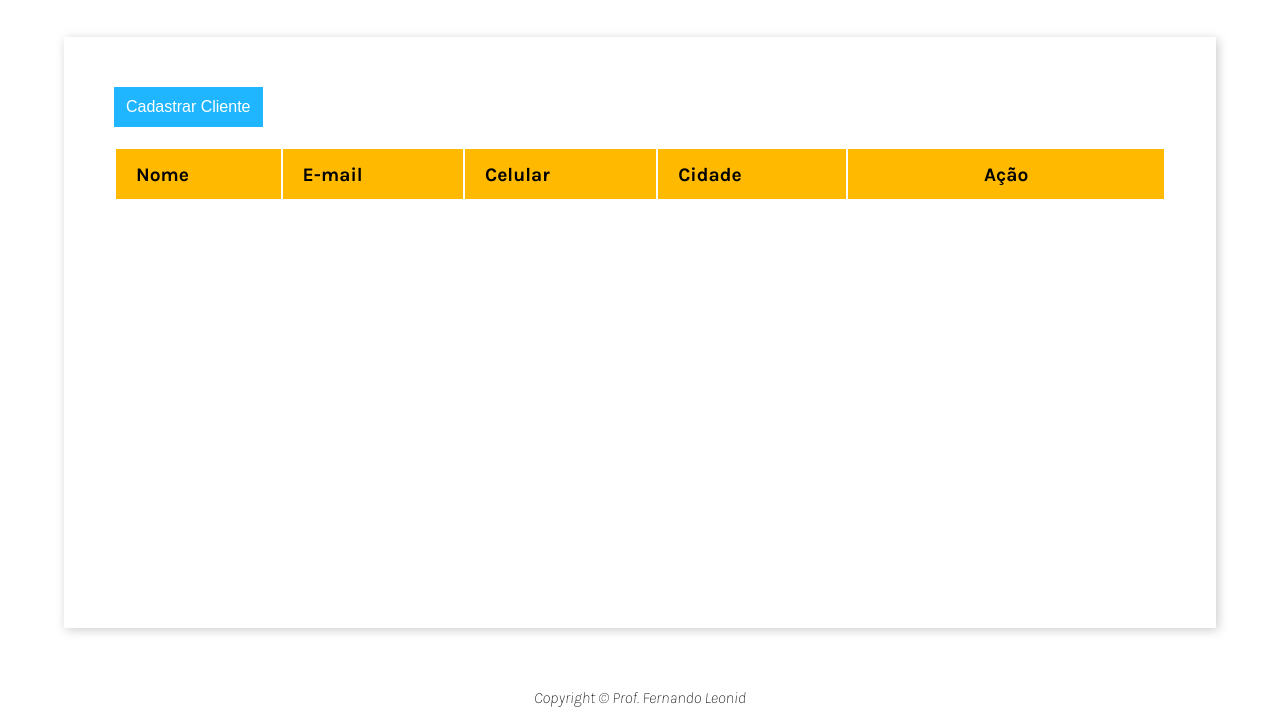
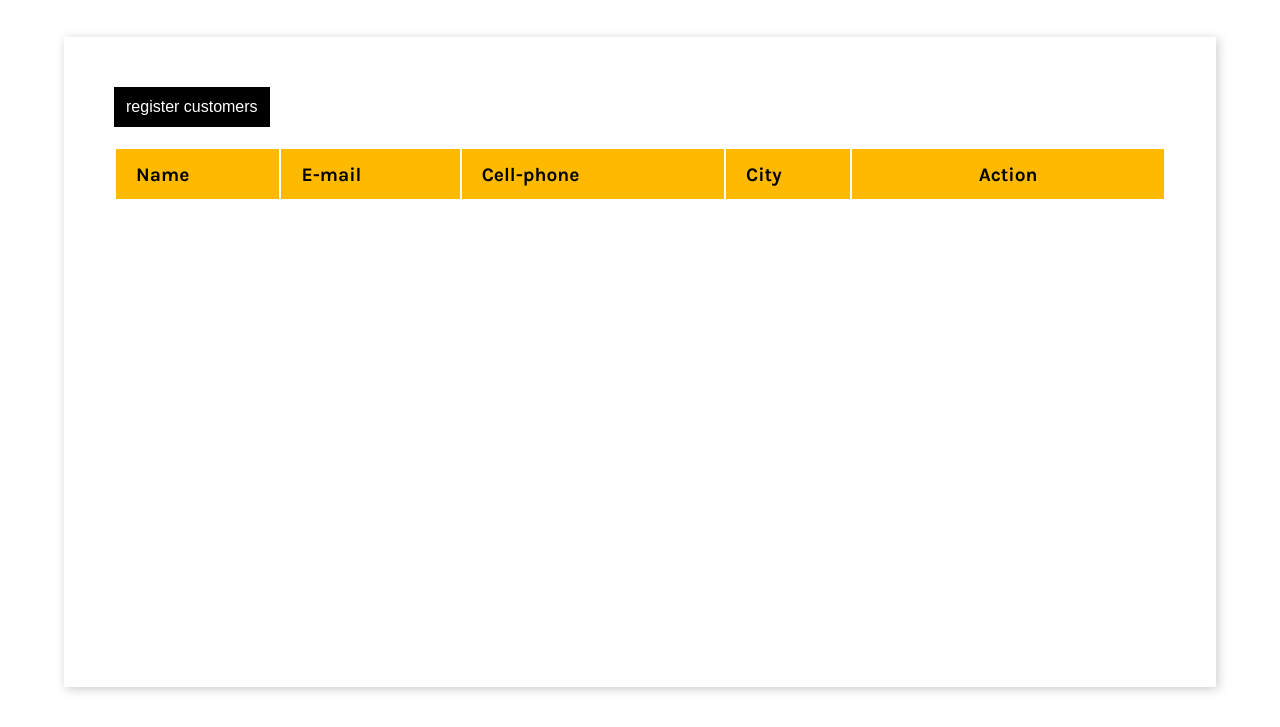
Before and after one commit to furquim99/CRUD-Cadastro-Clientes, a plain HTML site: page index.html in a window 1280 px wide. Shown: the part 73-800 px from the top of the page. Drawn offline with Linux system fonts and the light colour scheme.

Commit message:
Update index.html

```diff
--- a/index.html
+++ b/index.html
@@ -6,8 +6,7 @@
     <meta http-equiv="X-UA-Compatible" content="IE=edge">
     <meta name="viewport" content="width=device-width, initial-scale=1.0">
     <link rel="preconnect" href="https://fonts.gstatic.com">
-    <link href="https://fonts.googleapis.com/css2?family=Karla:ital,wght@0,400;0,700;1,200;1,800&display=swap"
-        rel="stylesheet">
+    <link href="https://fonts.googleapis.com/css2?family=Karla:ital,wght@0,400;0,700;1,200;1,800&display=swap"rel="stylesheet">
     <link rel="stylesheet" href="css/main.css">
     <link rel="stylesheet" href="css/button.css">
     <link rel="stylesheet" href="css/records.css">
@@ -18,18 +17,18 @@
 
 <body>
     <header>
-        <h1 class="header-title">Cadastro de Clientes</h1>
+        <h1 class="header-title">customer registration</h1>
     </header>
     <main>
-        <button type="button" class="button blue mobile" id="cadastrarCliente">Cadastrar Cliente</button>
+        <button type="button" class="button r mobile" id="register">register customers</button>
         <table id="tableClient" class="records">
             <thead>
                 <tr>
-                    <th>Nome</th>
+                    <th>Name</th>
                     <th>E-mail</th>
-                    <th>Celular</th>
-                    <th>Cidade</th>
-                    <th>Ação</th>
+                    <th>Cell-phone</th>
+                    <th>City</th>
+                    <th>Action</th>
                 </tr>
             </thead>
             <tbody>
@@ -39,26 +38,23 @@
         <div class="modal" id="modal">
             <div class="modal-content">
                 <header class="modal-header">
-                    <h2>Novo Cliente</h2>
+                    <h2>New customer</h2>
                     <span class="modal-close" id="modalClose">&#10006;</span>
                 </header>
                 <form id="form" class="modal-form">
-                    <input type="text" id="nome" data-index="new" class="modal-field" placeholder="Nome do Cliente"
+                    <input type="text" id="name" data-index="new" class="modal-field" placeholder="Name"
                         required>
-                    <input type="email" id="email" class="modal-field" placeholder="e-mail do Cliente" required>
-                    <input type="text" id="celular" class="modal-field" placeholder="Celular do Cliente" required>
-                    <input type="text" id="cidade" class="modal-field" placeholder="Cidade do Cliente" required>
+                    <input type="email" id="email" class="modal-field" placeholder="customer email" required>
+                    <input type="text" id="cell-phone" class="modal-field" placeholder="customer cell phone" required>
+                    <input type="text" id="city" class="modal-field" placeholder="customer city" required>
                 </form>
                 <footer class="modal-footer">
-                    <button id="salvar" class="button green">Salvar</button>
-                    <button id="cancelar" class="button blue">Cancelar</button>
+                    <button id="save" class="button edi">Save</button>
+                    <button id="cancel" class="button ex">Cancel</button>
                 </footer>
             </div>
         </div>
     </main>
-    <footer>
-        Copyright &copy; Prof. Fernando Leonid
-    </footer>
 </body>
 
 </html>
```
